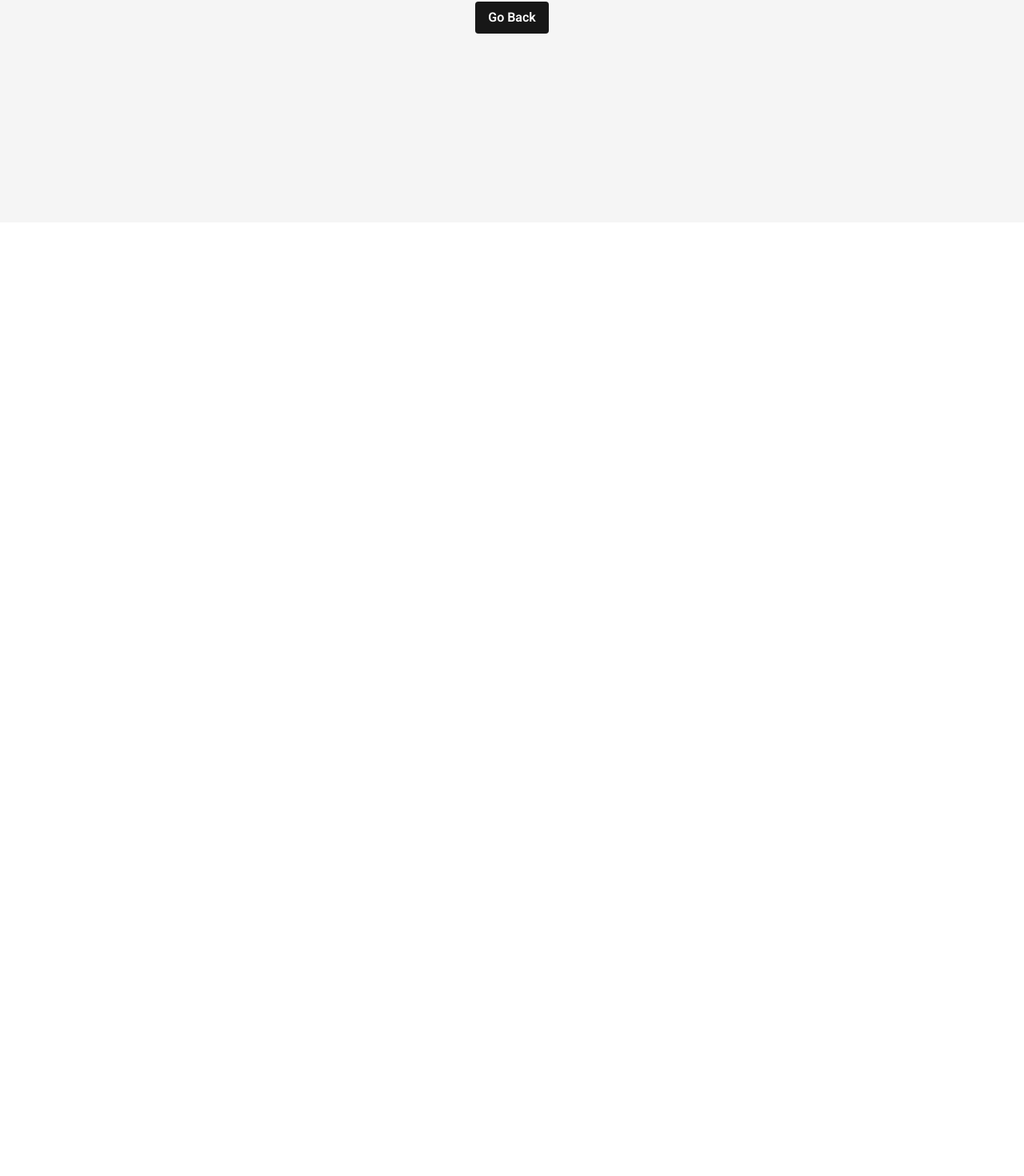
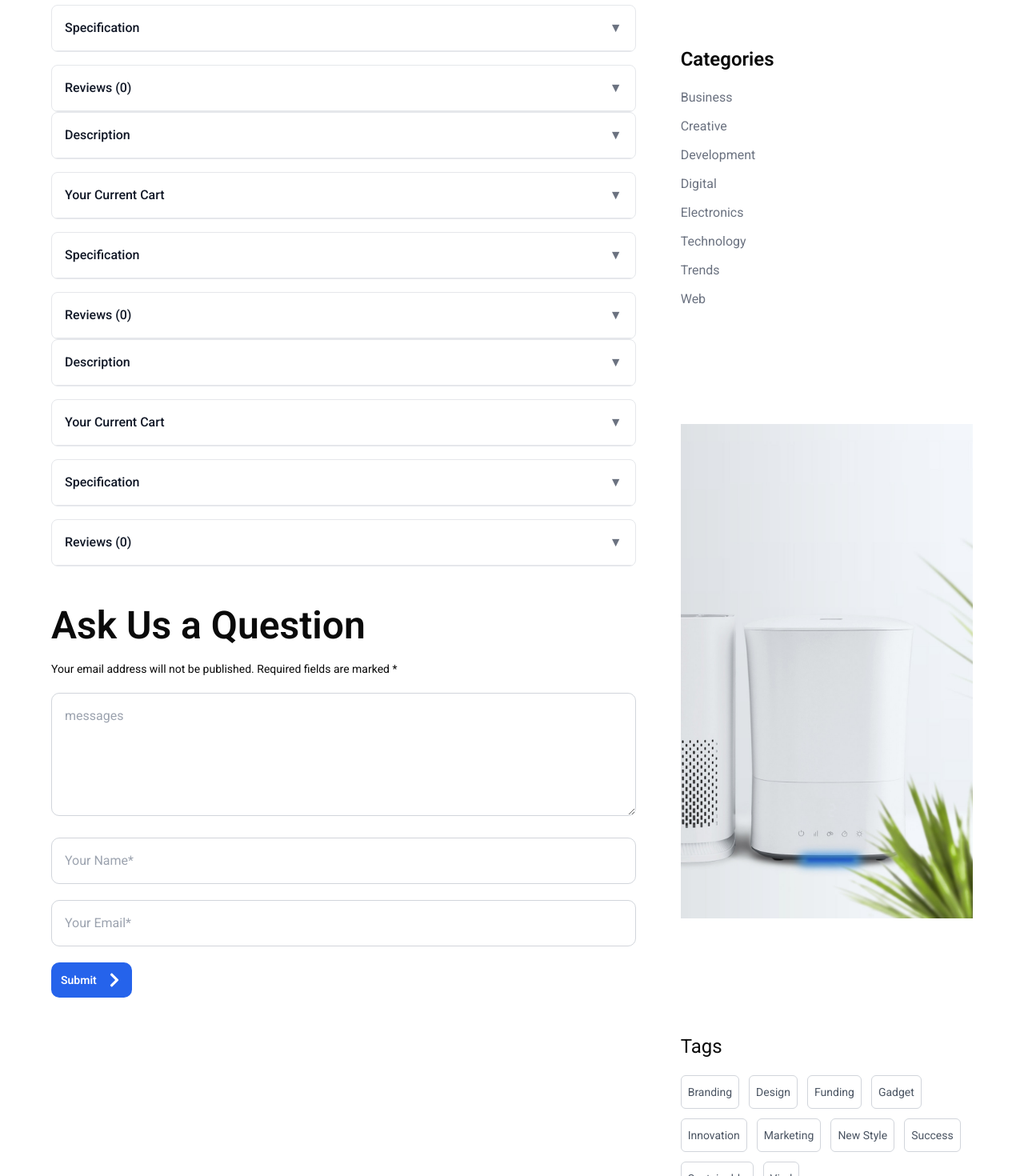
Before and after one commit to rian-expressitbd/gizmos-ecommerce-react, a React (Vite) app: page /faq in a window 1280 px wide. Before the commit this address had no page. Shown: the part 522-1992 px from the top of the page at 80% size. Before the commit the page ends 800 px from the top, so only its background shows below. Built offline with nearby package versions, Linux system fonts and the light colour scheme.

Commit message:
feat:created faq page

```diff
--- /dev/null
+++ b/src/pages/faq/ContactForm.tsx
@@ -0,0 +1,43 @@
+import { Button } from "@/components/ui/button";
+import { FaChevronRight } from "react-icons/fa";
+
+export default function ContactForm() {
+  return (
+    <div className="mt-[50px]">
+      <h1 className="text-5xl font-semibold">Ask Us a Question</h1>
+      <p className="text-sm mt-5">
+        Your email address will not be published. Required fields are marked *
+      </p>
+      <form action="">
+        <textarea
+          rows={5}
+          placeholder="messages"
+          className="mt-5 border-gray-300 border-[0.5px] rounded-[10px] w-full p-4"
+          name=""
+          id=""
+        ></textarea>
+        <input
+          className="p-4 w-full rounded-[10px] border-gray-300 border-[0.5px] mt-5"
+          placeholder="Your Name*"
+          type="text"
+          name=""
+          id=""
+        />
+        <input
+          className="p-4 w-full rounded-[10px] border-gray-300 border-[0.5px] mt-5"
+          placeholder="Your Email*"
+          type="text"
+          name=""
+          id=""
+        />
+        <Button
+          className="text-sm text-white bg-blue-600 p-3 rounded-[10px] flex gap-3 mt-5"
+          title="submitBtn"
+        >
+          <p>Submit</p>
+          <FaChevronRight size={20} />
+        </Button>
+      </form>
+    </div>
+  );
+}
--- /dev/null
+++ b/src/pages/faq/FAQ.tsx
@@ -0,0 +1,132 @@
+import Footer from "@/components/Home/Footer/Footer";
+import Header from "@/components/Home/Header/Header";
+import Navbar from "@/components/Home/Navbar/Navbar";
+import NavbarLower from "@/components/Home/Navbar/NavbarLower";
+import { Breadcrumb } from "@/components/ui/breadcrumb";
+import FaqAccordion from "./FaqAccordion";
+import { FaMagnifyingGlass } from "react-icons/fa6";
+import { Image } from "@/components/ui/image";
+import { Link } from "react-router-dom";
+import ContactForm from "./ContactForm";
+
+export default function FAQ() {
+  const tags = [
+    {
+      tag: "Branding",
+    },
+    {
+      tag: "Design",
+    },
+    {
+      tag: "Funding",
+    },
+    {
+      tag: "Gadget",
+    },
+    {
+      tag: "Innovation",
+    },
+    {
+      tag: "Marketing",
+    },
+    {
+      tag: "New Style",
+    },
+    {
+      tag: "Success",
+    },
+    {
+      tag: "Sustainable",
+    },
+    {
+      tag: "Viral",
+    },
+  ];
+  return (
+    <>
+      <Header />
+      <Navbar />
+      <NavbarLower />
+      <div className="mx-auto w-[90%]">
+        <Breadcrumb className="mt-[30px]" />
+        <h1 className="text-4xl font-semibold mt-[40px]">FAQ Page</h1>
+        <div className="flex justify-start gap-14 mt-[30px]">
+          <div className="w-2/3">
+            <FaqAccordion />
+            <FaqAccordion />
+            <FaqAccordion />
+            <ContactForm />
+          </div>
+          <div className="w-1/3">
+            <div className="relative flex flex-col gap-36">
+              <div>
+                <input
+                  className="p-4 w-full rounded-[10px] border-gray-300 border-[0.5px]"
+                  placeholder="Type your text..."
+                  type="text"
+                  name=""
+                  id=""
+                />
+                <FaMagnifyingGlass className="absolute right-[15px] top-[21px]" />
+              </div>
+              <div className="flex flex-col">
+                <h4 className="text-2xl font-semibold">Categories</h4>
+                <Link className="text-gray-500 mt-5" to="">
+                  Business
+                </Link>
+                <Link className="text-gray-500 mt-3" to="">
+                  Creative
+                </Link>
+                <Link className="text-gray-500 mt-3" to="">
+                  Development
+                </Link>
+                <Link className="text-gray-500 mt-3" to="">
+                  Digital
+                </Link>
+                <Link className="text-gray-500 mt-3" to="">
+                  Electronics
+                </Link>
+                <Link className="text-gray-500 mt-3" to="">
+                  Technology
+                </Link>
+                <Link className="text-gray-500 mt-3" to="">
+                  Trends
+                </Link>
+                <Link className="text-gray-500 mt-3" to="">
+                  Web
+                </Link>
+              </div>
+
+              <div>
+                <Image
+                  className="rounded-[20px]"
+                  src="/blog-sidebar-banner.jpg"
+                  alt=""
+                />
+              </div>
+              <div>
+                <h3 className="text-2xl">Tags</h3>
+                <ul className="mt-5 flex flex-wrap gap-3 mb-5">
+                  {tags.map((tag, index) => (
+                    <li
+                      key={index}
+                      className="p-2 border border-gray-300 rounded-md hover:bg-gray-100 transition"
+                    >
+                      <Link
+                        className="text-gray-600 text-sm hover:text-black"
+                        to={`/${tag?.tag}`}
+                      >
+                        {tag?.tag}
+                      </Link>
+                    </li>
+                  ))}
+                </ul>
+              </div>
+            </div>
+          </div>
+        </div>
+      </div>
+      <Footer />
+    </>
+  );
+}
--- /dev/null
+++ b/src/pages/faq/FaqAccordion.tsx
@@ -0,0 +1,51 @@
+import { Accordion } from "@/components/ui/accordion";
+
+export default function FaqAccordion() {
+  return (
+    <div>
+      <div className="space-y-4">
+        <Accordion trigger="Description">
+          <div className="space-y-4">
+            <div>
+              <h3 className="font-medium">4K Smart Monitor</h3>
+              <p className="text-sm text-gray-600">
+                VariableNet Expo GPS-587736ck
+              </p>
+              <p className="font-bold mt-1">$1,150</p>
+            </div>
+            <div>
+              <h3 className="font-medium">Multiusre USB Cable</h3>
+              <p className="text-sm text-gray-600">Phone/Tablet/Laptop</p>
+              <p className="font-bold mt-1">$42</p>
+            </div>
+            <div>
+              <h3 className="font-medium">Profous Tablet Q Series</h3>
+              <p className="text-sm text-gray-600">QW-SS814 Professional</p>
+              <p className="font-bold mt-1">$550</p>
+            </div>
+          </div>
+        </Accordion>
+
+        <Accordion trigger="Your Current Cart">
+          <div className="space-y-4">
+            <p className="font-bold text-lg">1742$</p>
+            <p className="text-sm text-gray-600">for 3 items(s)</p>
+            <button className="bg-black text-white py-2 px-3 rounded hover:bg-gray-800 transition-colors">
+              ADD TO CART
+            </button>
+          </div>
+        </Accordion>
+
+        <Accordion trigger="Specification">
+          <p className="text-gray-600">
+            Product specifications would appear here
+          </p>
+        </Accordion>
+
+        <Accordion trigger="Reviews (0)">
+          <p className="text-gray-600">No reviews yet</p>
+        </Accordion>
+      </div>
+    </div>
+  );
+}
--- a/src/routes/AppRouter.tsx
+++ b/src/routes/AppRouter.tsx
@@ -1,5 +1,6 @@
 import App from "@/App";
 import About from "@/pages/about/About";
+import FAQ from "@/pages/faq/FAQ";
 import NotFoundPage from "@/pages/NotFoundPage";
 import SingleProductDetails from "@/pages/shop/SingleProductDetails/SingleProductDetails";
 import React from "react";
@@ -12,6 +13,7 @@ const AppRouter: React.FC = () => {
         <Route index element={<App />} />
         <Route path="/product/:id" element={<SingleProductDetails />} />
         <Route path="/about" element={<About />} />
+        <Route path="/faq" element={<FAQ />} />
 
         <Route path="*" element={<NotFoundPage />} />
       </Routes>
```
Also changed, not shown: public/blog-sidebar-banner.jpg (added).
